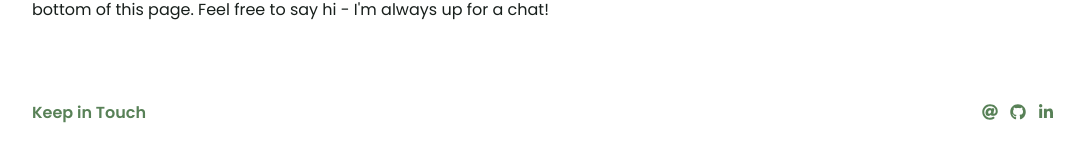
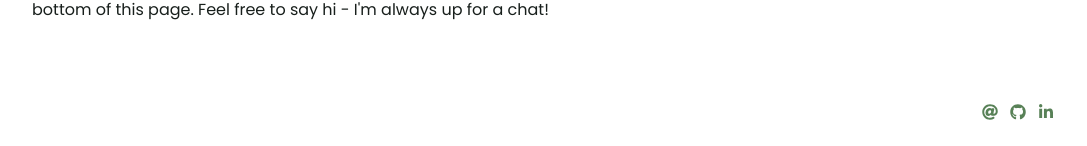
Before and after one commit to janetxinli/portfolio, a Next.js app: page /about in a window 1280 px wide. Shown: the part 651-797 px from the top of the page, without its empty margins (96-1183 px from the left). Built offline with nearby package versions, Linux system fonts and the light colour scheme.

Commit message:
remove text in footer

```diff
--- a/src/components/Footer.js
+++ b/src/components/Footer.js
@@ -5,8 +5,7 @@ import { FontAwesomeIcon } from "@fortawesome/react-fontawesome";
 import styles from "../styles/components/Footer.module.scss";
 
 const Footer = () => (
-  <footer className={`container df df-ai-c df-jc-sb ${styles.footer}`}>
-    <p>Keep in Touch</p>
+  <footer className={`container df df-ai-c df-jc-fe ${styles.footer}`}>
     <span>
       <address>
         <a href="mailto:janetxinli@gmail.com">
--- a/src/styles/common/_utilities.scss
+++ b/src/styles/common/_utilities.scss
@@ -30,6 +30,11 @@
   &-jc-sb {
     justify-content: space-between;
   }
+
+
+  &-jc-fe {
+    justify-content: flex-end;
+  }
 }
 
 .vertical-center-parent {
```
